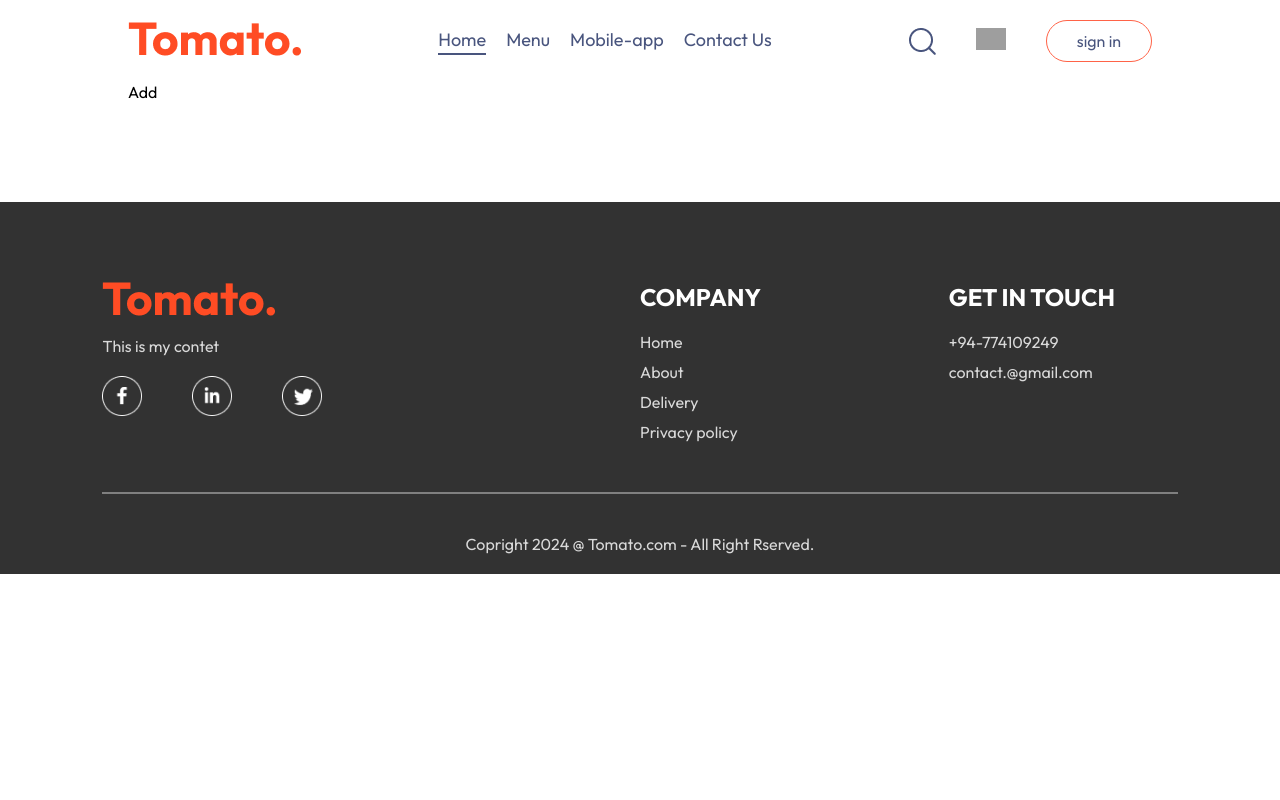
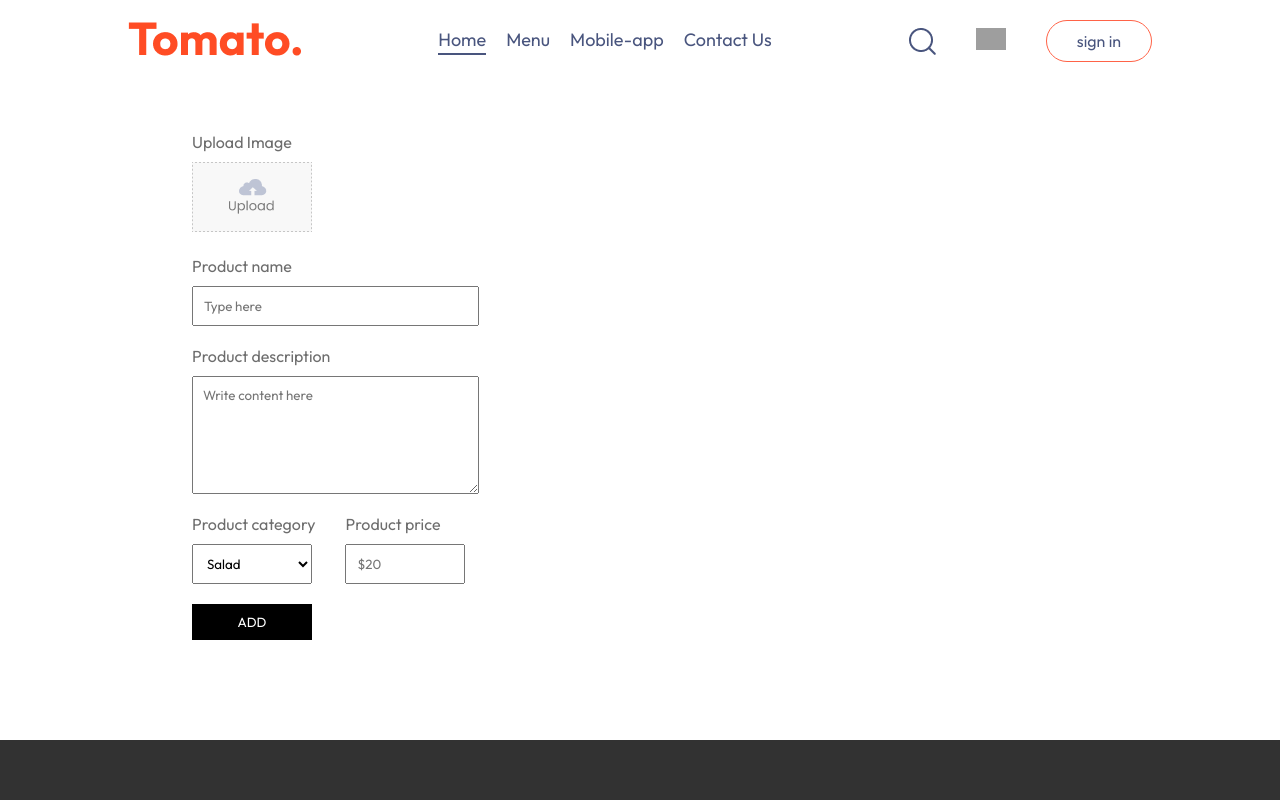
Before and after one commit to SajithAnuradha/Gift_Me, a React (Vite) app in the folder Frontend/: page /admin/add in a window 1280 px wide. Shown: the top 800 px of the page. Built offline with nearby package versions, Linux system fonts and the light colour scheme; grey boxes are pictures that could not be loaded.

Commit message:
Finished the backend api for adding a gift

```diff
--- a/Frontend/package.json
+++ b/Frontend/package.json
@@ -10,6 +10,7 @@
     "preview": "vite preview"
   },
   "dependencies": {
+    "axios": "^1.7.2",
     "react": "^18.2.0",
     "react-dom": "^18.2.0",
     "react-router-dom": "^6.23.1"
--- a/Frontend/src/App.jsx
+++ b/Frontend/src/App.jsx
@@ -33,7 +33,7 @@
 
 
 
-        <Route path='/admin/'element={<Dashboard/>}>  </Route>
+               <Route path='/admin'element={<Dashboard/>}>  </Route>
                <Route path='/admin/add' element={<Add/>}></Route>
                <Route path='/admin/list' element={<List/>}></Route>
                <Route path='/admin/order' element={<Order/>}></Route>
--- a/Frontend/src/Pages/Admin/Add/Add.css
+++ b/Frontend/src/Pages/Admin/Add/Add.css
@@ -0,0 +1,56 @@
+.add {
+    width: 70%;
+    margin-left: max(5vw, 25px);
+    margin-top: 50px;
+    color: #6d6d6d;
+    font-size: 16px;
+
+}
+
+.add form {
+    gap: 20px;
+
+}
+
+.flex-col {
+    display: flex;
+    flex-direction: column;
+    gap: 10px;
+}
+
+.add-img-upload {
+    width: 120px;
+
+}
+
+.add-product-name,
+.add-product-description {
+    width: max(40%, 280px)
+}
+
+.add-product-name input,
+.add-product-description textarea {
+
+    padding: 10px;
+}
+
+.add-category-price {
+    display: flex;
+    gap: 30px
+}
+
+.add-category-price select,
+.add-category-price input {
+    padding: 10px;
+    max-width: 120px;
+
+}
+
+.add-btn {
+    max-width: 120px;
+    border: none;
+    padding: 10px;
+    background-color: black;
+    color: white;
+    cursor: pointer;
+}
--- a/Frontend/src/Pages/Admin/Add/Add.jsx
+++ b/Frontend/src/Pages/Admin/Add/Add.jsx
@@ -1,9 +1,102 @@
-import React from 'react'
+import React, { useEffect, useState } from 'react'
 import './Add.css'
+import {assets} from '../../../assets/AdminAssets/assets'
+import axios from 'axios'
 function Add() {
-  return (
-    <div>Add</div>
-  )
+
+    const url='http://localhost:4000'
+
+    const [image,setImage]=useState(false)
+
+    const [data,setData]=useState({
+        name:'',
+        description:'',
+        price:'',
+        category:'Salad'
+    })
+
+    const onChangeHandler=(event)=>{
+        const name=event.target.name;
+        const value=event.target.value;
+        setData(data=>({...data,[name]:value}))
+    }
+
+
+
+    const onSubmitHandler =async (event)=>{
+        event.preventDefault();
+        const formData=new FormData();
+        formData.append('name',data.name);
+        formData.append('description',data.description);
+        formData.append('price',Number(data.price));
+        formData.append('category',data.category);
+        formData.append('image',image);
+
+
+        const response=await axios.post(`${url}/api/gift/add`,formData);
+
+        if(response.data.success){
+            setData({
+                name:'',
+                description:'',
+                price:'',
+                category:'Salad'
+            })
+            setImage(false)
+        }
+        else{
+            console.log('Error')
+        }
+
+
+    }
+//    useEffect(()=>{
+//     console.log(data)
+//    },[data])
+
+return (
+    <div className='add'>
+            <form className='flex-col' onSubmit={onSubmitHandler}>
+                    <div className="add-img-upload flex-col">
+                            <p>Upload Image</p>
+                            <label htmlFor='image'>
+                                    <img src={ image? URL.createObjectURL(image):assets.upload_area} alt=''/>
+                            </label>
+                            <input onChange={(e)=>setImage(e.target.files[0])} type='file' id='image' hidden required/>
+                    </div>
+                    <div className="add-product-name flex-col">
+                            <p>Product name</p>
+                            <input onChange={onChangeHandler} value={data.name}  type='text' name='name' placeholder='Type here'/>
+                    </div>
+                    <div className="add-product-description flex-col">
+                            <p>Product description</p>
+                            <textarea onChange={onChangeHandler} value={data.description} name='description' placeholder='Write content here' rows='6' required/>
+                    </div>
+                     <div className="add-category-price">
+                            <div className='add-category flex-col'>
+                                    <p>Product category</p>
+                                    <select onChange={onChangeHandler} name="category">
+                                            <option value="Salad">Salad</option>
+                                            <option value="Rolls">Rolls</option>
+                                            <option value="Deserts">Deserts</option>
+                                            <option value="Sandwich">Sandwich</option>
+                                            <option value="Cake">Cake</option>
+                                            <option value="Pure Veg">Pure Veg</option>
+                                            <option value="Pasta">Pasta</option>
+                                            <option value="Noodles">Noodles</option>
+                                    </select>
+                            </div>
+                            <div className="add-price flex-col">
+                                    <p>Product price</p>
+                                    <input onChange={onChangeHandler} value={data.price} type='number' name='price' placeholder='$20'/>
+                            </div>
+                    </div>
+                    <button className='add-btn' type='submit'>
+                            ADD
+                    </button>
+            </form>
+    </div>
+)
 }
 
 export default Add
```
Also changed, not shown: 7 other files (tests, documents, lock files or other folders).
